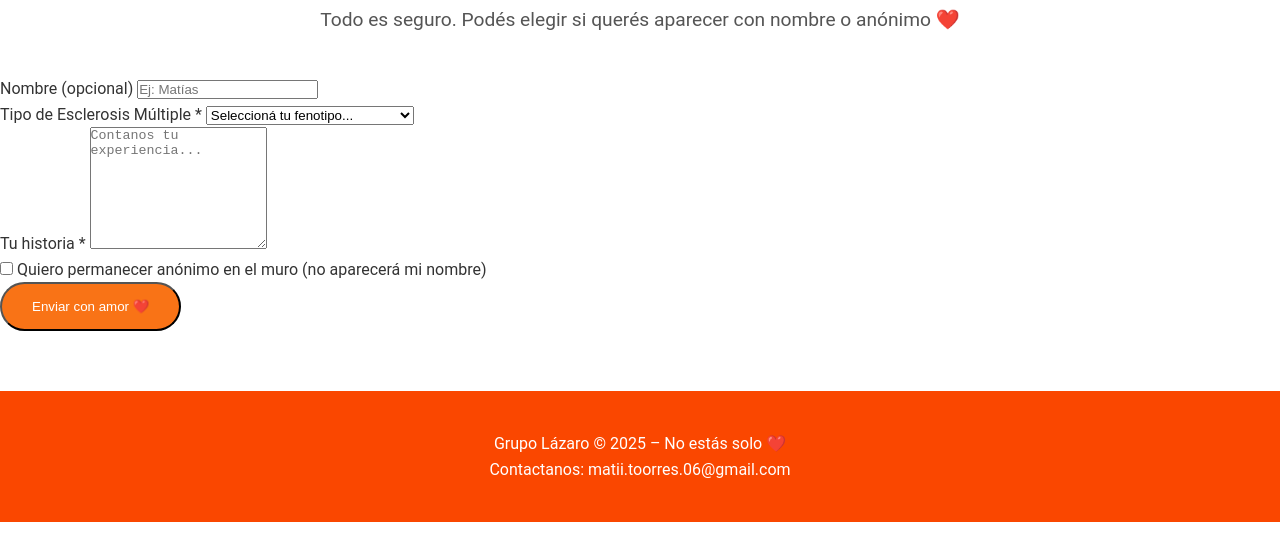
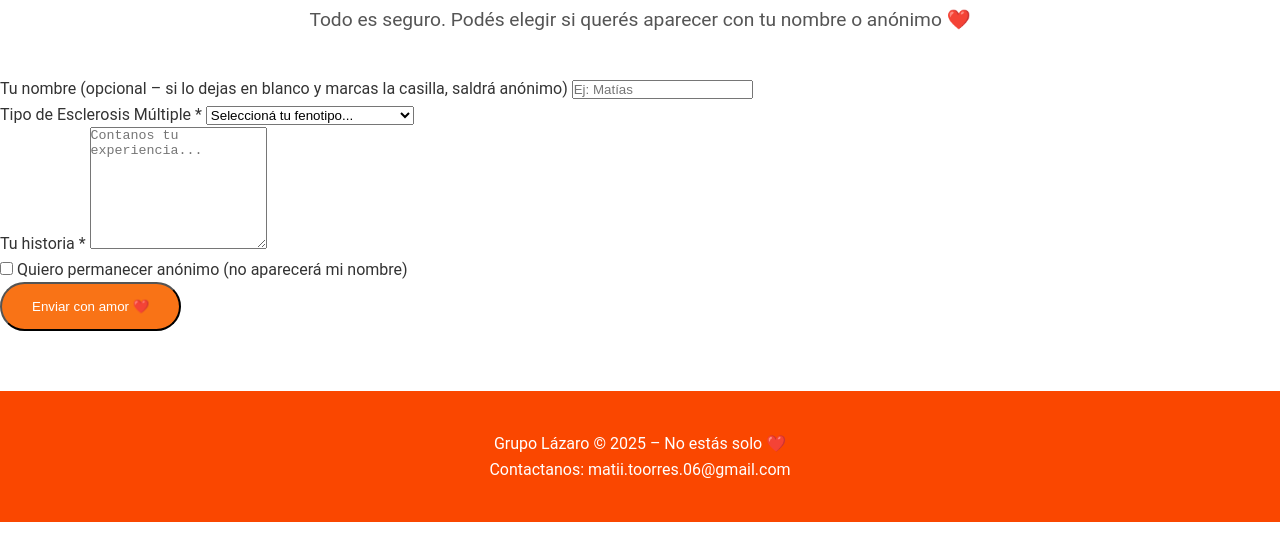
Before and after one commit to Mattykrn/lazaro-frontend, a plain HTML site: page src/pages/unirme.html in a window 1280 px wide. Shown: the part 126-686 px from the top of the page. Drawn offline with Linux system fonts and the light colour scheme.

Commit message:
Video explicativo EM + fixes anonimato + mejoras formulario y admin

```diff
--- a/src/pages/unirme.html
+++ b/src/pages/unirme.html
@@ -1,13 +1,11 @@
 <!DOCTYPE html>
 <html lang="es">
-
 <head>
   <meta charset="UTF-8">
   <meta name="viewport" content="width=device-width, initial-scale=1.0">
   <title>Unirme – Grupo Lázaro</title>
   <link rel="stylesheet" href="css/styles.css">
 </head>
-
 <body>
   <!-- Header común -->
   <header class="header-fixed">
@@ -27,12 +25,12 @@
 
   <main class="container">
     <h1>Compartí tu historia</h1>
-    <p class="intro-text">Todo es seguro. Podés elegir si querés aparecer con nombre o anónimo ❤️</p>
+    <p class="intro-text">Todo es seguro. Podés elegir si querés aparecer con tu nombre o anónimo ❤️</p>
 
     <form id="form-unirme">
       <div class="form-group">
-        <label for="nombre">Nombre (opcional)</label>
-        <input type="text" id="nombre" name="nombre" placeholder="Ej: Matías" />
+        <label for="nombre">Tu nombre (opcional – si lo dejas en blanco y marcas la casilla, saldrá anónimo)</label>
+        <input type="text" id="nombre" name="nombre" placeholder="Ej: Matías">
       </div>
 
       <div class="form-group">
@@ -55,7 +53,7 @@
       <div class="form-group checkbox">
         <label>
           <input type="checkbox" id="anonimo-checkbox">
-          Quiero permanecer anónimo en el muro (no aparecerá mi nombre)
+          Quiero permanecer anónimo (no aparecerá mi nombre)
         </label>
       </div>
 
@@ -63,7 +61,6 @@
     </form>
   </main>
 
-  <!-- Footer común -->
   <footer class="footer">
     <div class="container">
       <p>Grupo Lázaro © 2025 – No estás solo ❤️</p>
@@ -89,8 +86,12 @@
       let nombre = document.getElementById('nombre').value.trim();
       const esAnonimo = document.getElementById('anonimo-checkbox').checked;
 
-      // Si quiere anonimato o no puso nombre → Anónimo
-      if (esAnonimo || !nombre) {
+      // Si marcó anónimo → siempre Anónimo (aunque haya puesto nombre)
+      if (esAnonimo) {
+        nombre = 'Anónimo';
+      }
+      // Si no marcó anónimo y no puso nombre → Anónimo por seguridad
+      else if (!nombre) {
         nombre = 'Anónimo';
       }
 
@@ -131,5 +132,4 @@
     });
   </script>
 </body>
-
 </html>
```
